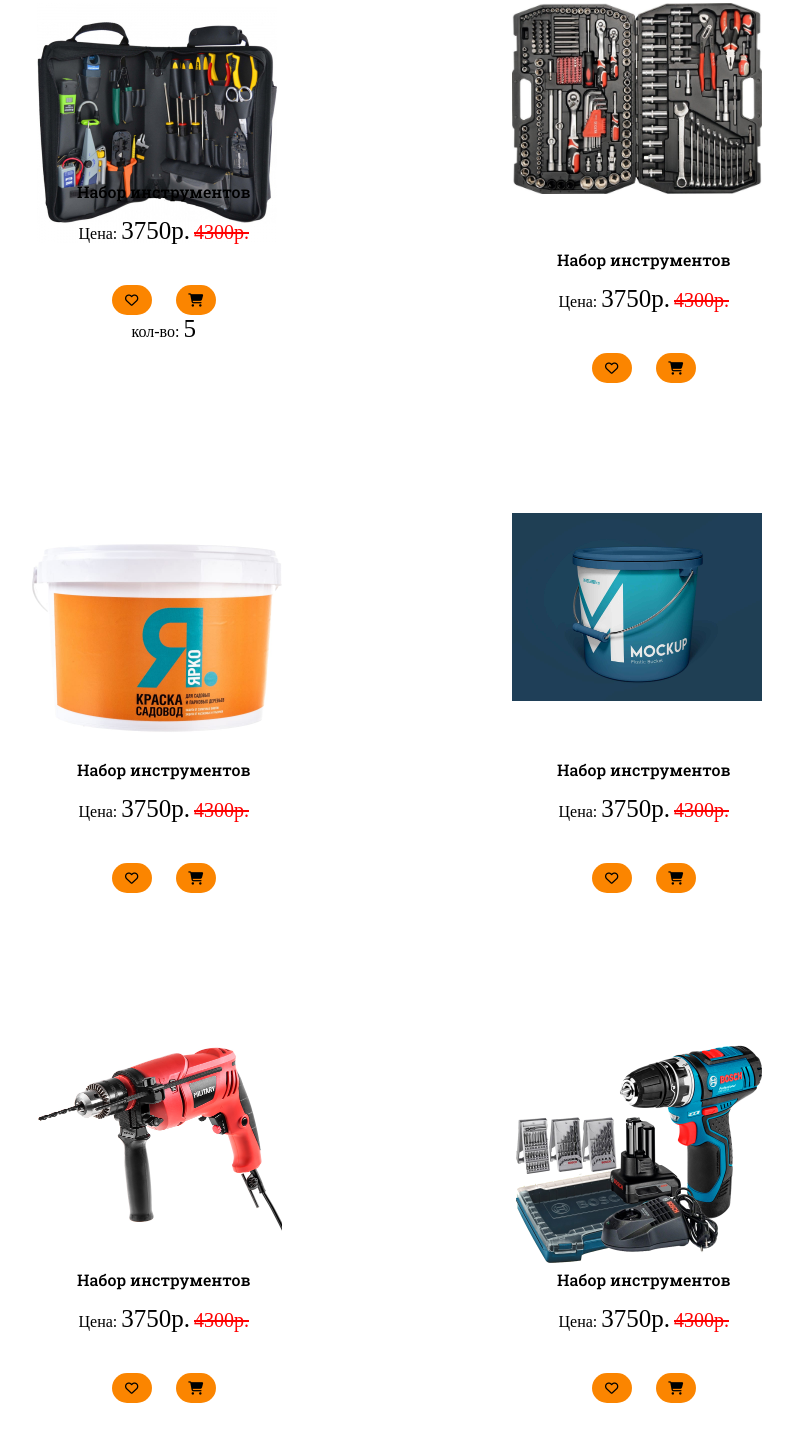
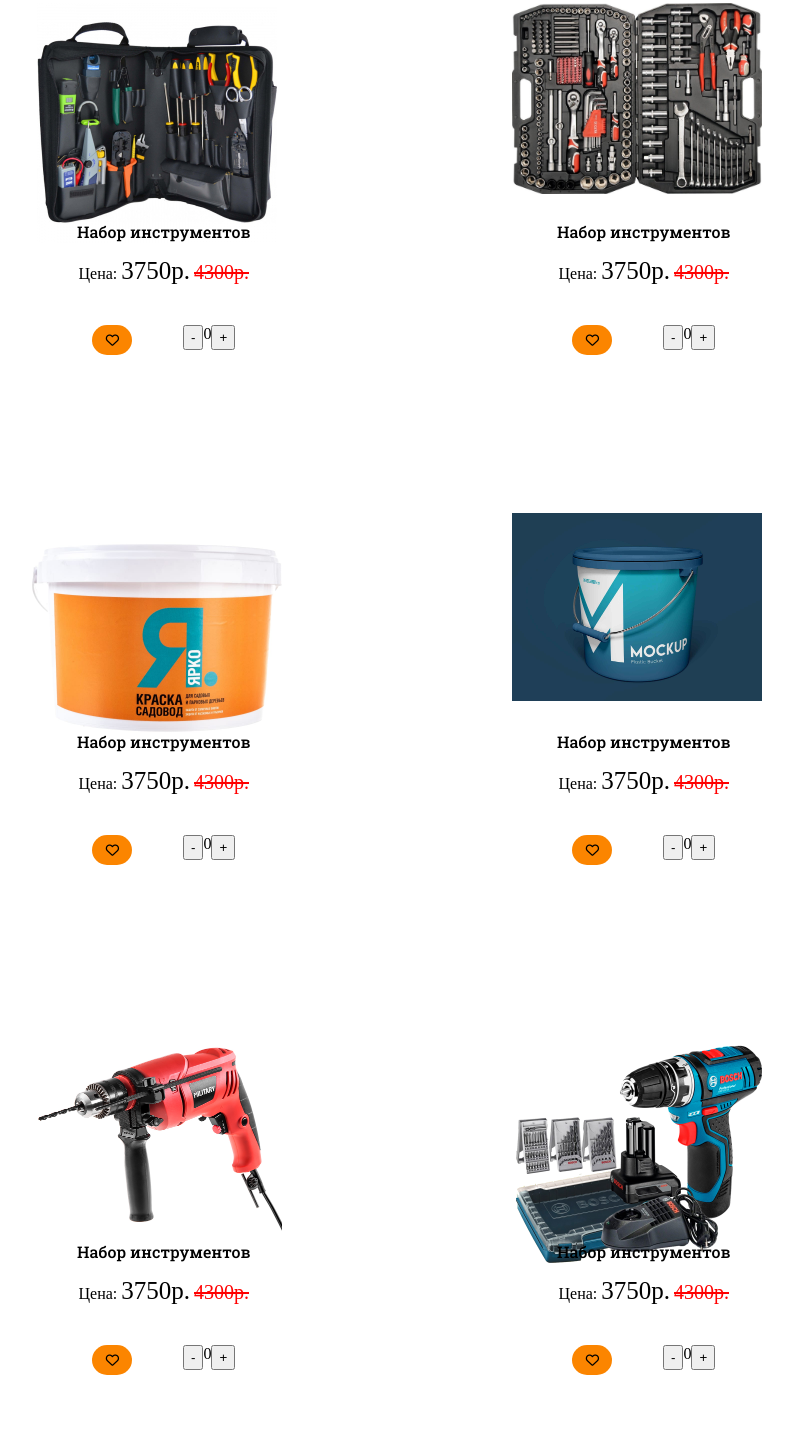
Before and after one commit to EvGenius90/a_shop, a plain HTML site: page index.html in a window 1280 px wide. Shown: the part 929-2385 px from the top of the page, without its empty margins (23-816 px from the left). Drawn offline with Linux system fonts and the light colour scheme.

Commit message:
add files

```diff
--- a/index.html
+++ b/index.html
@@ -54,9 +54,15 @@
                     <div class="section_2__text">
                         <h3>Набор инструментов</h3>
                         <p>Цена: <span>3750р.</span> <s>4300р.</s></p>
+                        <div class="section_2__add-product">
                             <button class="text__button text__favoutires"><i class="fa-regular fa-heart"></i></button>
-                        <button class="text__button text__basket"><i class="fa-solid fa-cart-shopping"></i></button>
-                        <p>кол-во: <span class="quantity">5</span></p>
+                            <div class="add-product">
+                                <button>-</button>
+                                <p>0</p>
+                                <button>+</button>
+                            </div>
+                        </div>
+                        <!-- <p>кол-во: <span class="quantity">5</span></p> -->
                     </div>
                 </div>
                 <div class="section_2__product">
@@ -64,8 +70,16 @@
                     <div class="section_2__text">
                         <h3>Набор инструментов</h3>
                         <p>Цена: <span>3750р.</span> <s>4300р.</s></p>
+
+                        <!-- <button class="text__button text__basket"><i class="fa-solid fa-cart-shopping"></i></button> -->
+                        <div class="section_2__add-product">
                             <button class="text__button text__favoutires"><i class="fa-regular fa-heart"></i></button>
-                        <button class="text__button text__basket"><i class="fa-solid fa-cart-shopping"></i></button>
+                            <div class="add-product">
+                                <button>-</button>
+                                <p>0</p>
+                                <button>+</button>
+                            </div>
+                        </div>
                     </div>
                 </div>
                 <div class="section_2__product">
@@ -73,8 +87,14 @@
                     <div class="section_2__text">
                         <h3>Набор инструментов</h3>
                         <p>Цена: <span>3750р.</span> <s>4300р.</s></p>
+                        <div class="section_2__add-product">
                             <button class="text__button text__favoutires"><i class="fa-regular fa-heart"></i></button>
-                        <button class="text__button text__basket"><i class="fa-solid fa-cart-shopping"></i></button>
+                            <div class="add-product">
+                                <button>-</button>
+                                <p>0</p>
+                                <button>+</button>
+                            </div>
+                        </div>
                     </div>
                 </div>
                 <div class="section_2__product">
@@ -82,8 +102,14 @@
                     <div class="section_2__text">
                         <h3>Набор инструментов</h3>
                         <p>Цена: <span>3750р.</span> <s>4300р.</s></p>
+                        <div class="section_2__add-product">
                             <button class="text__button text__favoutires"><i class="fa-regular fa-heart"></i></button>
-                        <button class="text__button text__basket"><i class="fa-solid fa-cart-shopping"></i></button>
+                            <div class="add-product">
+                                <button>-</button>
+                                <p>0</p>
+                                <button>+</button>
+                            </div>
+                        </div>
                     </div>
                 </div>
                 <div class="section_2__product">
@@ -91,8 +117,14 @@
                     <div class="section_2__text">
                         <h3>Набор инструментов</h3>
                         <p>Цена: <span>3750р.</span> <s>4300р.</s></p>
+                        <div class="section_2__add-product">
                             <button class="text__button text__favoutires"><i class="fa-regular fa-heart"></i></button>
-                        <button class="text__button text__basket"><i class="fa-solid fa-cart-shopping"></i></button>
+                            <div class="add-product">
+                                <button>-</button>
+                                <p>0</p>
+                                <button>+</button>
+                            </div>
+                        </div>
                     </div>
                 </div>
                 <div class="section_2__product">
@@ -100,8 +132,14 @@
                     <div class="section_2__text">
                         <h3>Набор инструментов</h3>
                         <p>Цена: <span>3750р.</span> <s>4300р.</s></p>
+                        <div class="section_2__add-product">
                             <button class="text__button text__favoutires"><i class="fa-regular fa-heart"></i></button>
-                        <button class="text__button text__basket"><i class="fa-solid fa-cart-shopping"></i></button>
+                            <div class="add-product">
+                                <button>-</button>
+                                <p>0</p>
+                                <button>+</button>
+                            </div>
+                        </div>
                     </div>
                 </div>
             </div>
--- a/js/script.js
+++ b/js/script.js
@@ -1,12 +1,10 @@
 // const heart = document.querySelector('.fa-heart__span')
 
-const basket = document.querySelector('.fa-cart-shopping__basket')
-
-// let quantity = document.querySelector('.quantity')
+// const basket = document.querySelector('.fa-cart-shopping__basket')
 
 let count_favourites = 1
 
-let count_products = 1
+// let count_products = 1
 
 
 
@@ -21,8 +19,6 @@ const basket_number = document.querySelectorAll('.text__basket')
 for(let value of favoutires){
     value.addEventListener('click', function(){
         let heart = document.querySelector('.fa-heart__span')
-        // heart.innerHTML = count_favourites++
-
         for(count_favourites; count_favourites > 0; count_favourites++){
             heart.innerHTML = count_favourites
             if(heart.textContent == 1){
@@ -34,15 +30,13 @@ for(let value of favoutires){
 
 for(let value1 of basket_number){
     value1.addEventListener('click', function(){
-        let quantity = document.querySelector('.quantity').textContent--
-        basket.innerHTML = count_products++
+        const quantity = document.querySelector('.quantity').textContent--
+        const basket = document.querySelector('.fa-cart-shopping__basket').textContent++
         for(quantity; quantity < 5;){
             if(quantity == 1){
                 alert('asda')
             }
             break
         }
-        // quantity.innerHTML = quantity--
-        // basket.innerHTML = basket++
     })
 }
--- a/sass/style.sass
+++ b/sass/style.sass
@@ -73,6 +73,14 @@ li
     &__katalog
         display: flex
         flex-wrap: wrap
+    &__add-product
+        display: flex
+        justify-content: space-around
+        margin: 0 auto
+        .add-product
+            display: flex
+        button
+            height: 25px
     &__product
         position: relative
         height: 400px
```
Also changed, not shown: css/style.css. Lines whose indentation alone changed are shown as unchanged.
